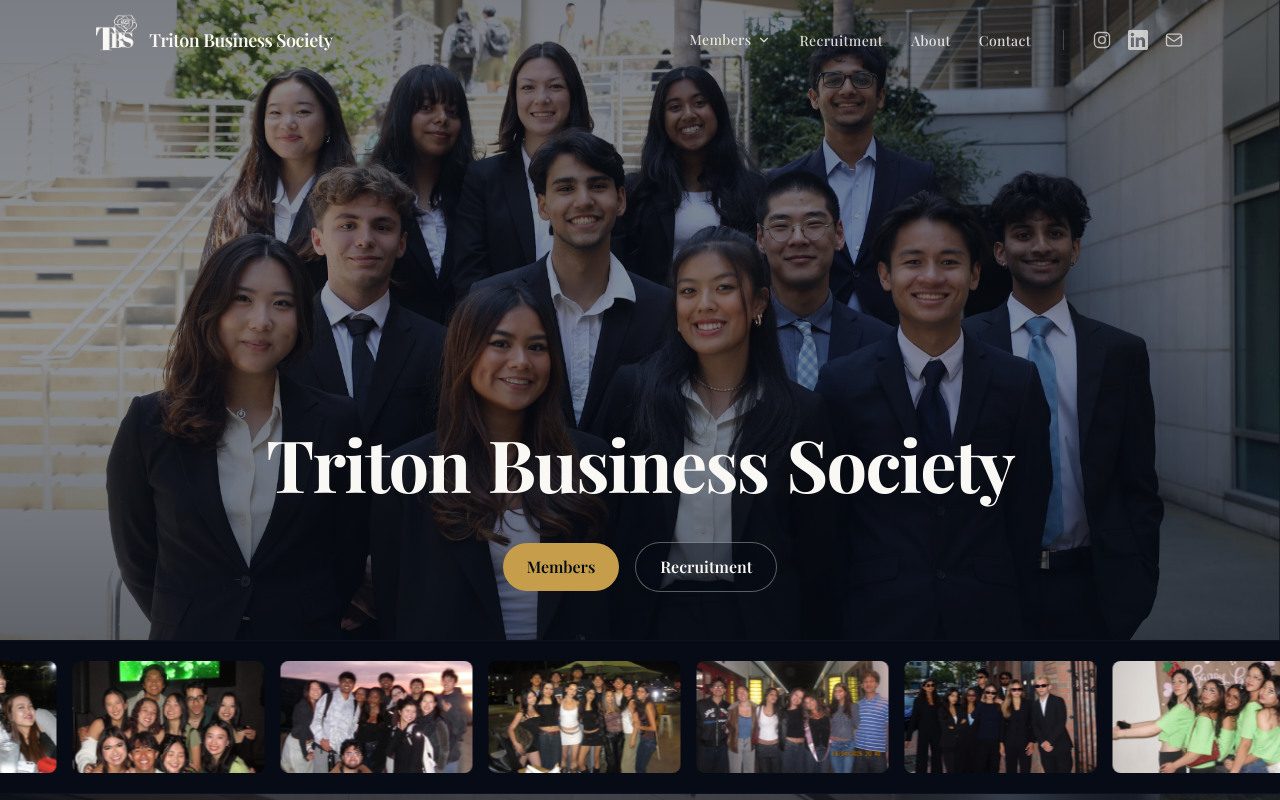
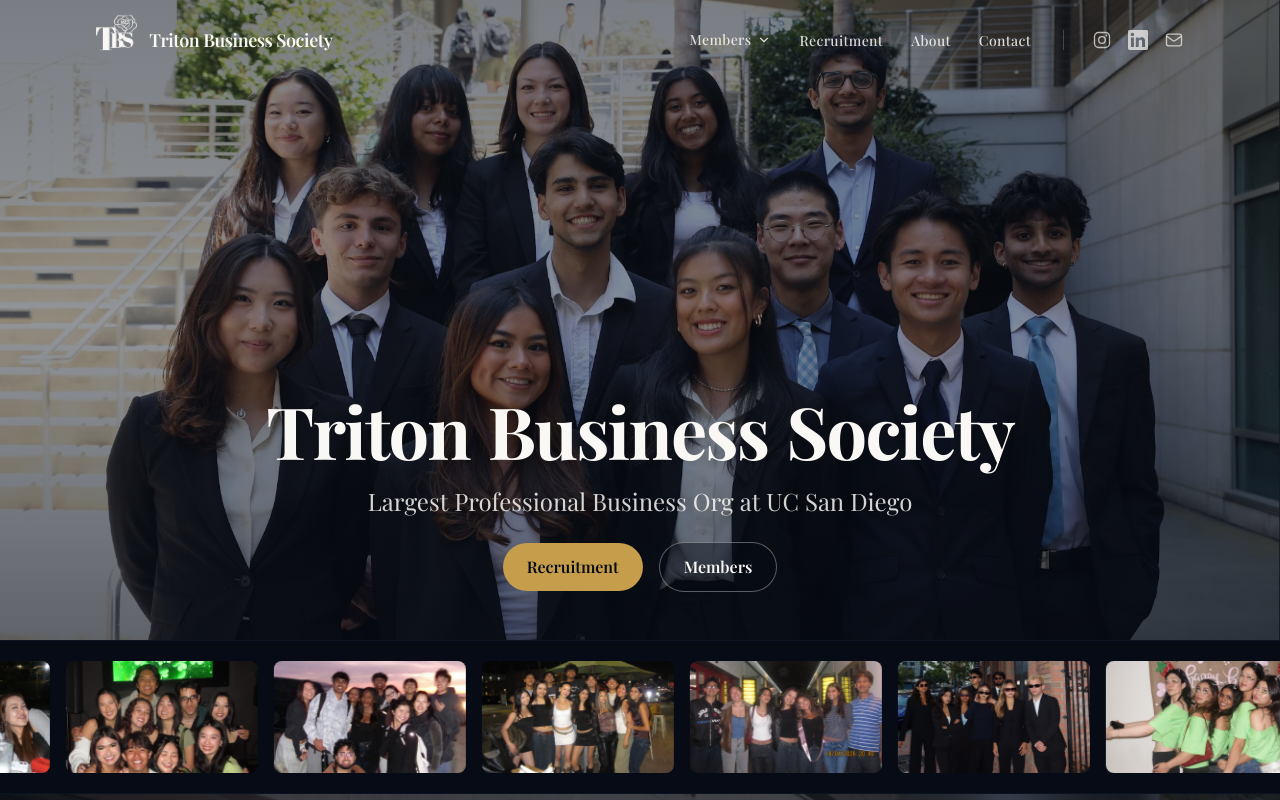
Before and after one commit to adhruv30/tbs-website, a Next.js app: page / in a window 1280 px wide. Shown: the top 800 px of the page. Built offline with nearby package versions, Linux system fonts and the light colour scheme; a web font is replaced by a local one.

Commit message:
code cleanup and minor style changes

```diff
--- a/next.config.ts
+++ b/next.config.ts
@@ -3,7 +3,7 @@
 const nextConfig: NextConfig = {
   images: {
     // Next.js 16 only allows qualities listed here (default: [75]).
-    // 70 is used for the hero slideshow, which sits behind a heavy scrim.
+    // 70 is used for the hero backdrop, which sits behind a heavy scrim.
     qualities: [70, 75],
   },
 }
--- a/package.json
+++ b/package.json
@@ -10,12 +10,12 @@
     "seed:members": "tsx scripts/seed-members.ts"
   },
   "dependencies": {
-    "@supabase/supabase-js": "^2.116.0",
     "next": "16.3.4",
     "react": "19.2.8",
     "react-dom": "19.2.8"
   },
   "devDependencies": {
+    "@supabase/supabase-js": "^2.116.0",
     "@tailwindcss/postcss": "^4",
     "@types/node": "^20",
     "@types/react": "^19",
--- a/src/app/globals.css
+++ b/src/app/globals.css
@@ -5,8 +5,6 @@
   --color-navy-900: #0b1424;
   --color-navy-800: #122038;
   --color-navy-700: #1c3055;
-  --color-navy-600: #2a4472;
-  --color-navy-500: #3d5c92;
 
   --color-gold-600: #a8813a;
   --color-gold-500: #c69d4a;
--- a/src/app/page.tsx
+++ b/src/app/page.tsx
@@ -6,12 +6,16 @@
 import { MemberAvatar } from '@/components/member-avatar'
 import { getValueBackdrops } from '@/components/value-backdrops'
 import { ValuesSection } from '@/components/values-section'
-import { wordStrokes } from '@/components/word-strokes'
+import {
+  SUPPORTING_SECONDS_PER_CHAR,
+  wordStrokes,
+} from '@/components/word-strokes'
 import { getMember } from '@/data/members'
 import {
   about,
   companies,
   hero,
+  join,
   letter,
   values,
   whereWereAt,
@@ -26,11 +30,29 @@
       <WhereWereAt />
       <About />
       <PresidentLetter />
+      <JoinBand />
     </>
   )
 }
 
 function Hero() {
+  /*
+   * One continuous hand: the wordmark is written, then the tagline picks up
+   * where it stopped and is written in the same stroke. Both lines hold their
+   * boxes throughout -- a clip-path reveals nothing, it does not collapse --
+   * so nothing below shifts while the writing runs.
+   */
+  const strokes = wordStrokes(hero.title)
+  const titleEnd = strokes.reduce(
+    (end, stroke) => Math.max(end, stroke.delay + stroke.duration),
+    0,
+  )
+  const taglineStrokes = wordStrokes(
+    hero.tagline,
+    titleEnd,
+    SUPPORTING_SECONDS_PER_CHAR,
+  )
+
   return (
     <section
       className="relative -mt-[calc(4rem+1px)] flex min-h-[min(calc(100svh_-_10rem),46rem)] items-end overflow-hidden sm:-mt-[calc(5rem+1px)]"
@@ -55,7 +77,7 @@
           aria-label={hero.title}
           className="max-w-4xl font-serif text-[2.75rem] leading-[1.05] font-bold tracking-tight text-balance sm:text-6xl lg:text-7xl"
         >
-          {wordStrokes(hero.title).map(({ word, duration, delay }, index) => (
+          {strokes.map(({ word, duration, delay }, index) => (
             <span
               key={`${word}-${index}`}
               className="hero-word"
@@ -68,7 +90,32 @@
             </span>
           ))}
         </h1>
-        <div className="mt-8 flex flex-col items-center gap-3 sm:mt-10 sm:flex-row sm:gap-4">
+
+        <p className="mt-3 max-w-2xl font-serif text-lg leading-snug text-balance text-parchment/85 sm:mt-4 sm:text-xl lg:text-2xl">
+          {/*
+            The h1 can hang its real string on `aria-label` because a heading
+            has a role for one to attach to; a <p> has none, and the label is
+            dropped. So the readable copy goes in a hidden span and the drawn
+            words are taken out of the a11y tree instead.
+          */}
+          <span className="sr-only">{hero.tagline}</span>
+          <span aria-hidden>
+            {taglineStrokes.map(({ word, duration, delay }, index) => (
+              <span
+                key={`${word}-${index}`}
+                className="hero-word"
+                style={{
+                  animationDuration: `${duration}s`,
+                  animationDelay: `${delay}s`,
+                }}
+              >
+                {word}
+              </span>
+            ))}
+          </span>
+        </p>
+
+        <div className="mt-5 flex flex-col items-center gap-3 sm:mt-6 sm:flex-row sm:gap-4">
           <Link
             href={hero.primaryCta.href}
             className="inline-flex items-center justify-center rounded-full bg-gold-500 px-6 py-3 text-base font-semibold text-navy-950 transition-colors hover:bg-gold-400 focus-visible:outline-2 focus-visible:outline-offset-2 focus-visible:outline-gold-300"
@@ -144,6 +191,43 @@
   )
 }
 
+/**
+ * The page's one ask. It takes the footer's own ground and runs straight into
+ * it, so the bottom of the page reads as a single closing block: the ask, then
+ * the contact details, with no seam between them.
+ */
+function JoinBand() {
+  return (
+    <section id="join" className="bg-navy-950 py-16 text-parchment sm:py-20">
+      <div className="mx-auto w-full max-w-6xl px-5 text-center sm:px-8">
+        {/* Same eyebrow device as About. */}
+        <p className="text-xs font-semibold tracking-[0.22em] text-gold-400 uppercase">
+          {join.eyebrow}
+        </p>
+        <h2 className="mt-4 font-serif text-3xl leading-tight font-semibold tracking-tight text-balance sm:text-5xl">
+          {join.heading}
+        </h2>
+
+        {/* Same pairing as the hero, so the page opens and closes on it. */}
+        <div className="mt-8 flex flex-col items-center justify-center gap-3 sm:mt-10 sm:flex-row sm:gap-4">
+          <Link
+            href={join.primaryCta.href}
+            className="inline-flex items-center justify-center rounded-full bg-gold-500 px-6 py-3 text-base font-semibold text-navy-950 transition-colors hover:bg-gold-400 focus-visible:outline-2 focus-visible:outline-offset-2 focus-visible:outline-gold-300"
+          >
+            {join.primaryCta.label}
+          </Link>
+          <Link
+            href={join.secondaryCta.href}
+            className="inline-flex items-center justify-center rounded-full border border-parchment/35 px-6 py-3 text-base font-semibold text-parchment transition-colors hover:border-parchment hover:bg-navy-900 focus-visible:outline-2 focus-visible:outline-offset-2 focus-visible:outline-parchment"
+          >
+            {join.secondaryCta.label}
+          </Link>
+        </div>
+      </div>
+    </section>
+  )
+}
+
 function PresidentLetter() {
   // The letter is signed by its author, who need not be the sitting President.
   const author = getMember(letter.authorSlug)
--- a/src/components/word-strokes.ts
+++ b/src/components/word-strokes.ts
@@ -7,8 +7,18 @@
  *
  * Shared by the home hero and the roster headers so the two are written at the
  * same speed. The sweep itself is `hero-word-write` in globals.css.
+ *
+ * Two speeds, because the lines have two jobs. A heading is the thing being
+ * watched, so the pen can be seen moving. A supporting line underneath is read,
+ * not watched, and at the heading's pace a line twice the length takes twice as
+ * long -- which is how the hero ended up spending three seconds on its tagline
+ * alone. So supporting copy is written at better than twice the speed: still
+ * visibly drawn, over about as soon as the eye reaches the end of it.
  */
-const WRITE_SECONDS_PER_CHAR = 0.075
+const HEADING_SECONDS_PER_CHAR = 0.055
+
+/** Pass as `secondsPerChar` for a line that sits under a heading. */
+export const SUPPORTING_SECONDS_PER_CHAR = 0.025
 
 export type WordStroke = {
   word: string
@@ -20,13 +30,18 @@
 
 /**
  * `startDelay` holds the whole line back — the roster headers use it to wait
- * for their backdrop to finish settling before the first word is drawn.
+ * for their backdrop to finish settling before the first word is drawn, and
+ * the hero tagline uses it to pick up exactly where the wordmark stopped.
  */
-export function wordStrokes(title: string, startDelay = 0): WordStroke[] {
+export function wordStrokes(
+  title: string,
+  startDelay = 0,
+  secondsPerChar = HEADING_SECONDS_PER_CHAR,
+): WordStroke[] {
   let elapsed = startDelay
   return title.split(' ').map((word) => {
     // Rounded so the inline style is a clean number, not 0.5700000000000001s.
-    const duration = Number((word.length * WRITE_SECONDS_PER_CHAR).toFixed(3))
+    const duration = Number((word.length * secondsPerChar).toFixed(3))
     const delay = Number(elapsed.toFixed(3))
     elapsed += duration
     return { word, duration, delay }
--- a/src/data/members.ts
+++ b/src/data/members.ts
@@ -39,7 +39,7 @@
   return member.isExec === true ? 'exec' : 'active'
 }
 
-export function membersByCohort(cohort: Cohort): Member[] {
+function membersByCohort(cohort: Cohort): Member[] {
   return members.filter((member) => cohortOf(member) === cohort)
 }
 
@@ -47,7 +47,7 @@
  * Alphabetical by first name. Names are stored "First Last", so comparing the
  * whole string orders by first name and settles ties on the surname.
  */
-export function membersByFirstName(list: Member[] = members): Member[] {
+function membersByFirstName(list: Member[] = members): Member[] {
   return [...list].sort((a, b) =>
     a.name.localeCompare(b.name, undefined, { sensitivity: 'base' }),
   )
--- a/src/data/site.ts
+++ b/src/data/site.ts
@@ -23,7 +23,7 @@
   handle: string
 }
 
-export type PrivacySection = {
+type PrivacySection = {
   heading: string
   body: string
   /** Bulleted under `body`. */
@@ -45,7 +45,6 @@
     'Triton Business Society is a pre-professional business organization at UC San Diego building the next generation of principled, ambitious leaders.',
   url: 'https://tbsatucsd.com',
   email: 'tritonbusinesssociety@gmail.com',
-  location: 'Rady School of Management, UC San Diego',
 } as const
 
 /**
@@ -116,8 +115,31 @@
 
 export const hero = {
   title: 'Triton Business Society',
-  primaryCta: { label: 'Members', href: '/members' },
-  secondaryCta: { label: 'Recruitment', href: '/recruitment' },
+  /**
+   * The hero's own line, set large under the wordmark. Deliberately shorter
+   * than `site.tagline`, which has a different job: that one is a suffix on
+   * every browser tab and link preview, so it stays formal and spelled out.
+   */
+  tagline: 'Largest Professional Business Org at UC San Diego',
+  /*
+   * The gold button is the loudest element on the site, so it points at the
+   * one page that turns a visitor into a member. The roster is the browse,
+   * not the ask.
+   */
+  primaryCta: { label: 'Recruitment', href: '/recruitment' },
+  secondaryCta: { label: 'Members', href: '/members' },
+}
+
+/**
+ * The closing ask. Everything above it on the home page is the argument --
+ * values, placements, the President's letter -- so whoever reaches this has
+ * read the whole case and is the most interested visitor on the site.
+ */
+export const join = {
+  eyebrow: 'Recruitment',
+  heading: 'Find your place.',
+  primaryCta: { label: 'Learn More', href: '/recruitment' },
+  secondaryCta: { label: 'Meet the Members', href: '/members' },
 }
 
 export const recruitmentPage = {
```
Also changed, not shown: 1 other file (tests, documents, lock files or other folders).
